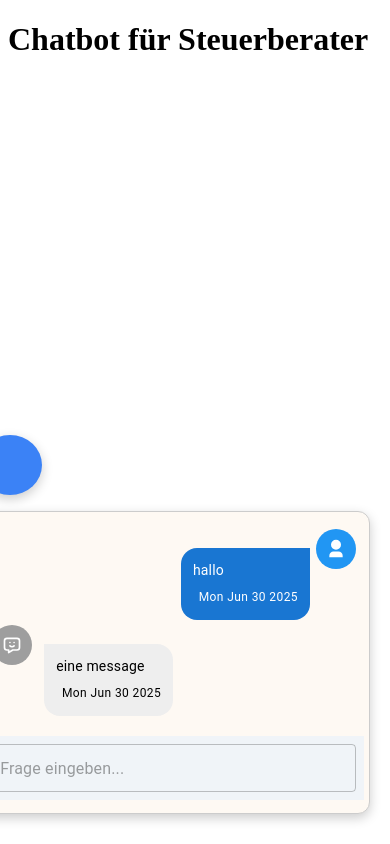
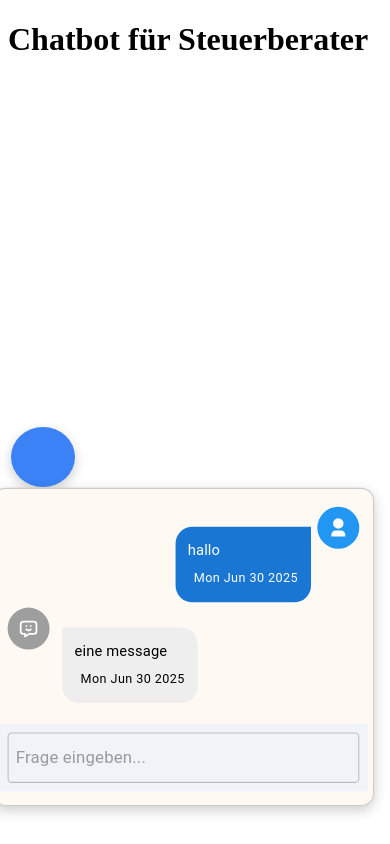
Before and after one commit to normanboettcher/BotPilot, a React (Vite) app in the folder bot-pilot-chat/frontend/: page / in a window 390 px wide. Built offline with nearby package versions, Linux system fonts and the light colour scheme; some icons are missing.

Commit message:
first try to make bot responsive for smartphone

```diff
--- a/bot-pilot-chat/frontend/index.html
+++ b/bot-pilot-chat/frontend/index.html
@@ -1,11 +1,12 @@
 <!doctype html>
 <html lang="de">
 <head>
-    <meta charset="UTF-8" />
+    <meta charset="UTF-8"/>
     <title>Bot-Demo</title>
 </head>
 <body>
-    <div id="root"></div>
+<div id="root">
+</div>
 <h1>Chatbot für Steuerberater</h1>
 <script type="module" src="./src/main.tsx"></script>
 <!--
--- a/bot-pilot-chat/frontend/src/components/BotContainer.tsx
+++ b/bot-pilot-chat/frontend/src/components/BotContainer.tsx
@@ -1,5 +1,5 @@
-import { Box } from "@mui/material";
-import React, { useState } from "react";
+import {Box} from "@mui/material";
+import React, {useState} from "react";
 import ChatBotButton from "./Buttons/ChatBotButton.tsx";
 import Chatbox from "./Chatbox";
 
@@ -11,14 +11,32 @@ const BotContainer = (): React.ReactNode => {
             id="chatbot-container"
             sx={{
                 position: "fixed",
-        bottom: 20,
-        right: 20,
+                width: {
+                    xs: "90%",
+                    sm: '80%',
+                    md: '50%',
+                    lg: '40%',
+                },
+                p: {
+                    xs: 1.5,
+                    sm: 2
+                },
+                fontSize: {
+                    xs: '0.9rem',
+                    sm: '1rem',
+                    md: '1.1rem',
+                    lg: '1.2rem',
+                },
+                maxHeight: '80vh',
+                margin: "0 auto",
+                bottom: 16,
+                right: 16,
                 fontFamily: "sans-serif",
-        zIndex: 9999,
+                zIndex: 1300,
             }}
         >
-      <ChatBotButton onClick={() => setVisible(!visible)} />
-      <Chatbox visible={true} />
+            <ChatBotButton onClick={() => setVisible(!visible)}/>
+            <Chatbox visible={true}/>
         </Box>
     );
 };
--- a/bot-pilot-chat/frontend/src/components/ChatInput/ChatTextField.tsx
+++ b/bot-pilot-chat/frontend/src/components/ChatInput/ChatTextField.tsx
@@ -1,6 +1,6 @@
 import React from "react";
-import { InputAdornment, TextField, type TextFieldProps } from "@mui/material";
-import type { BotTextFieldProps } from "../../domain/BotTextFieldProps.ts";
+import {InputAdornment, TextField, type TextFieldProps} from "@mui/material";
+import type {BotTextFieldProps} from "../../domain/BotTextFieldProps.ts";
 
 const ChatTextField: React.FC<TextFieldProps & BotTextFieldProps> = ({
                                                                          ...props
@@ -11,6 +11,12 @@ const ChatTextField: React.FC<TextFieldProps & BotTextFieldProps> = ({
                 endAdornment: props.sendButton && (
                     <InputAdornment position={"end"}>{props.sendButton}</InputAdornment>
                 ),
+            }}
+            sx={{
+                fontSize: {
+                    xs: '0.85rem',
+                    sm: '1rem',
+                },
             }}
             variant="outlined"
             multiline
--- a/bot-pilot-chat/frontend/src/components/ChatMessage/ChatMessage.tsx
+++ b/bot-pilot-chat/frontend/src/components/ChatMessage/ChatMessage.tsx
@@ -30,8 +30,19 @@ const ChatMessage: React.FC<Props> = ({msg}) => {
                 maxWidth: '80%',
             }}
         >
-            <Typography variant={'body2'} pb={1} pt={0}>{text}</Typography>
-            <Typography sx={{display: 'flex', alignSelf: 'flex-end'}} variant={'caption'}>{timestamp}</Typography>
+            <Typography variant={'body2'} pb={1} pt={0}
+                        sx={{
+                            width: {
+                                xs: '100%',
+                                sm: '100%',
+                                md: '100%',
+                                lg: '100%'
+                            },
+
+                        }}
+            > {text}</Typography>
+            <Typography sx={{display: 'flex', alignSelf: 'flex-end'}}
+                        variant={'caption'}>{timestamp}</Typography>
         </Box>
     )
 };
--- a/bot-pilot-chat/frontend/src/components/Chatbox.tsx
+++ b/bot-pilot-chat/frontend/src/components/Chatbox.tsx
@@ -11,8 +11,8 @@ const Chatbox: React.FC<Props> = ({visible}) => {
     return (
         <Box
             id="chatbox"
-            maxHeight={280}
             sx={{
+                width: '100%',
                 display: visible ? "flex" : "none",
                 flexDirection: "column",
                 backgroundColor: "#fef9f3",
@@ -20,10 +20,18 @@ const Chatbox: React.FC<Props> = ({visible}) => {
                 borderRadius: "12px",
                 padding: "0.3rem",
                 paddingTop: "1rem",
-                width: "380px",
                 marginBottom: "10px",
                 boxShadow: "0 4px 12px rgba(0,0,0,0.2)",
                 mt: 2,
+                transform: {
+                    xs: 'scale(1.05)',
+                    sm: 'scale(1)',
+                },
+                transformOrigin: 'bottom right',
+                fontSize: {
+                    xs: '0.9rem',
+                    sm: '1rem',
+                }
             }}
         >
             <Chatverlauf/>
```
Also changed, not shown: bot-pilot-chat/frontend/src/components/Chatverlauf.tsx (indentation only). Lines whose indentation alone changed are shown as unchanged.
